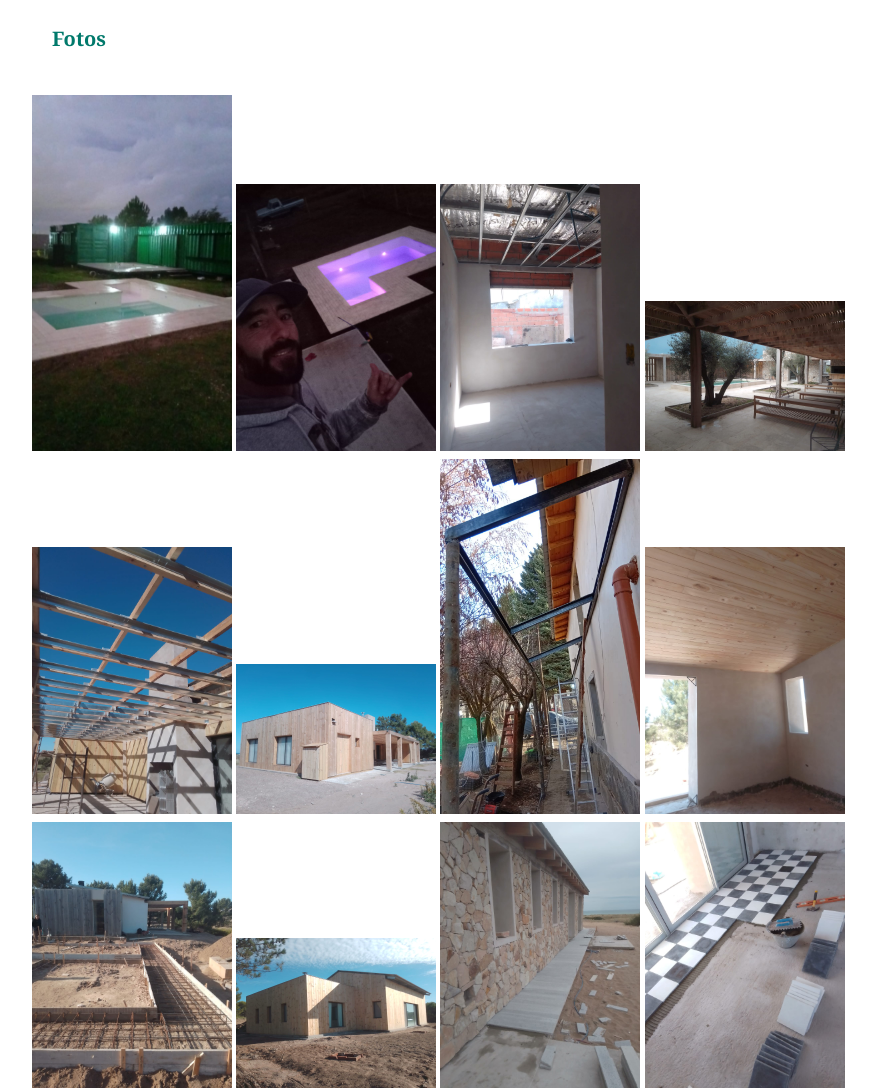
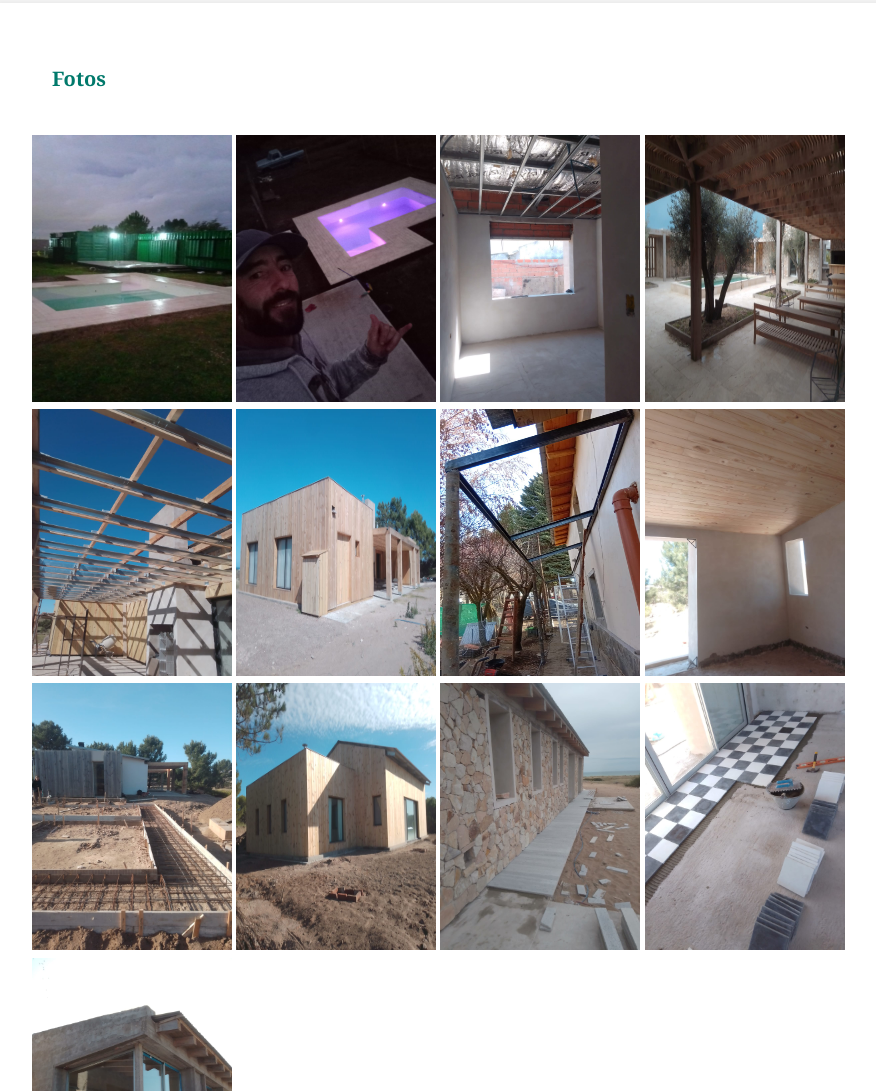
Before and after one commit to charlyfazzone/portfolio-Costa-Sur, a plain HTML site: page index.html in a window 1280 px wide. Shown: the part 1506-2597 px from the top of the page, without its empty margins (148-1024 px from the left). Drawn offline with Linux system fonts and the light colour scheme.

Commit message:
se modifico tamaño de fotos y botones del menu

```diff
--- a/index.html
+++ b/index.html
@@ -82,19 +82,19 @@
       </section>
       <section id="fotos">
         <h2>Fotos</h2>
-        <img src="casa-1.jpg" alt="pileta-1" width="200" />
-        <img src="casa-2.jpg" alt="pileta-2" width="200" />
-        <img src="casa-3.jpg" alt="durlock" width="200" />
-        <img src="casa-4.jpg" alt="casa playa" width="200" />
-        <img src="casa-5.jpg" alt="pergola" width="200" />
-        <img src="casa-6.jpg" alt="revestimiento" width="200" />
-        <img src="casa-7.jpg" alt="pergola-1" width="200" />
-        <img src="casa-9.jpg" alt="machimbre" width="200" />
-        <img src="casa.10.jpg" alt="cimientos" width="200" />
-        <img src="casa-11.jpg" alt="revestimento-1" width="200" />
-        <img src="casa-12.jpg" alt="casa-playa-1" width="200" />
-        <img src="casa-13.jpg" alt="pisos" width="200" />
-        <img src="casa-14.jpg" alt="colocacion-piedras" width="200" />
+        <img src="casa-1.jpg" alt="pileta-1" width="200px" />
+        <img src="casa-2.jpg" alt="pileta-2" width="200px" />
+        <img src="casa-3.jpg" alt="durlock" width="200px" />
+        <img src="casa-4.jpg" alt="casa playa" width="200px" />
+        <img src="casa-5.jpg" alt="pergola" width="200px" />
+        <img src="casa-6.jpg" alt="revestimiento" width="200px" />
+        <img src="casa-7.jpg" alt="pergola-1" width="200px" />
+        <img src="casa-9.jpg" alt="machimbre" width="200px" />
+        <img src="casa.10.jpg" alt="cimientos" width="200px" />
+        <img src="casa-11.jpg" alt="revestimento-1" width="200px" />
+        <img src="casa-12.jpg" alt="casa-playa-1" width="200px" />
+        <img src="casa-13.jpg" alt="pisos" width="200px" />
+        <img src="casa-14.jpg" alt="colocacion-piedras" width="200px" />
       </section>
       <section id="llamada-a-la-accion">
         <h2>Contactanos hoy</h2>
--- a/main.css
+++ b/main.css
@@ -34,9 +34,10 @@ a {
   color: cadetblue;
   font-weight: bold;
   font-family: Georgia, 'Times New Roman', Times, serif;
-  padding: 20px;
+  padding: 13px;
   border-radius: 20px;
   background-size: cover;
+  border: #e0f7fa solid 2px;
 }
 
 main h2 {
@@ -51,6 +52,7 @@ main h2 {
 
 nav {
   margin-top: 10px;
+
 }
 
 nav a {
@@ -58,6 +60,7 @@ nav a {
   text-decoration: none;
   margin: 0 15px;
   font-weight: bold;
+  border: #f0f9ff solid:5px;
 }
 
 nav a:hover {
@@ -72,6 +75,9 @@ section {
   max-width: 1000px;
   border-radius: 8px;
   box-shadow: 0 2px 8px rgba(0, 0, 0, 0.1);
+}
+img{
+  height: 266.66px;
 }
 
 section h2 {
@@ -95,6 +101,7 @@ button:hover,
 .btn:hover {
   background-color: #004d40;
 }
+
 
 /* Footer */
 footer {
```
